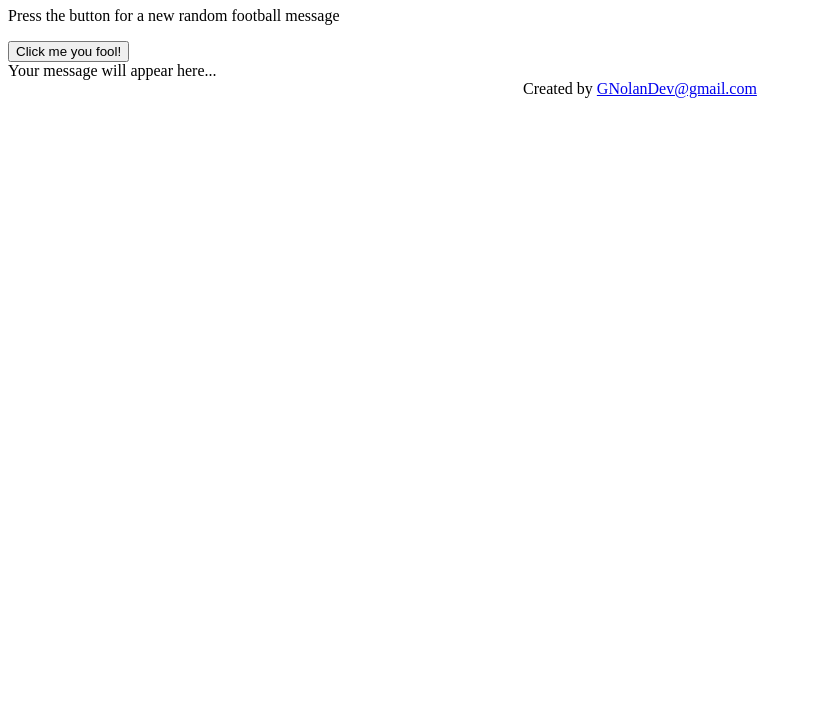
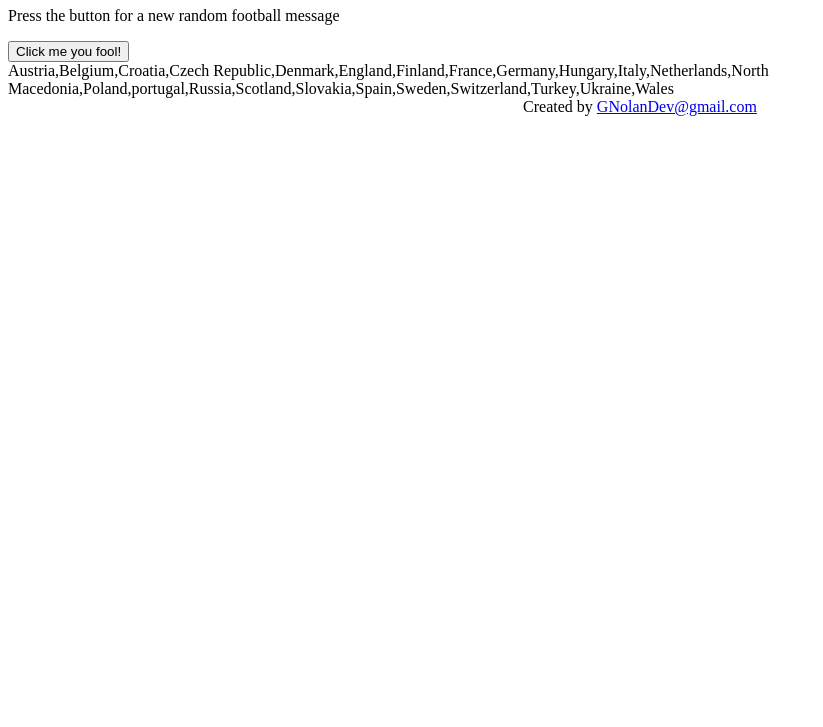
Before and after one commit to GNolanDev/MixedMessages, a plain HTML site: page index.html in a window 1280 px wide. Shown: the part 73-800 px from the top of the page, without its empty margins (0-823 px from the left). Drawn offline with Linux system fonts and the light colour scheme.

Commit message:
Add .js file with array of teams for importing

```diff
--- /dev/null
+++ b/euro2020teams.js
@@ -0,0 +1,26 @@
+teamsList = [
+  "Austria",
+  "Belgium",
+  "Croatia",
+  "Czech Republic",
+  "Denmark",
+  "England",
+  "Finland",
+  "France",
+  "Germany",
+  "Hungary",
+  "Italy",
+  "Netherlands",
+  "North Macedonia",
+  "Poland",
+  "portugal",
+  "Russia",
+  "Scotland",
+  "Slovakia",
+  "Spain",
+  "Sweden",
+  "Switzerland",
+  "Turkey",
+  "Ukraine",
+  "Wales",
+];
--- a/index.html
+++ b/index.html
@@ -6,7 +6,8 @@
     <meta name="viewport" content="width=device-width, initial-scale=1.0" />
     <title>EuroBalls</title>
     <link rel="stylesheet" href="main.css" />
-    <script src="main.js"></script>
+    <script type="text/javascript" src="euro2020teams.js"></script>
+    <script type="text/javascript" src="main.js"></script>
   </head>
   <body>
     <main>
--- a/main.js
+++ b/main.js
@@ -10,9 +10,12 @@ window.onload = (event) => {
   outputDiv = document.getElementById("output-text");
   // test this part:
   //outputDiv.innerHTML = "output text test";
+  outputDiv.innerHTML = String(teamsList);
 };
 
-// import json of all teams in competition, and separate quotes of commentators and managers - store in arrays
+// import js of all teams in competition, and separate quotes of commentators and managers - store in arrays
+
+// test json fetching
 
 // create first part of string: one team vs another, ensuring a team doesn't play itself
 
```
